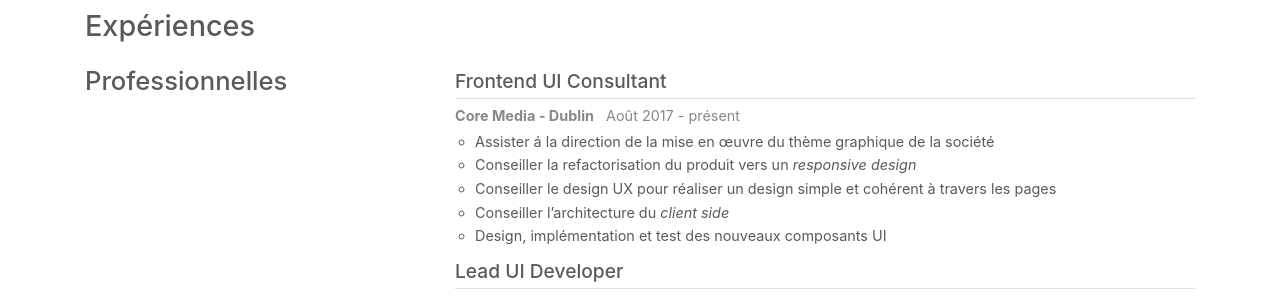
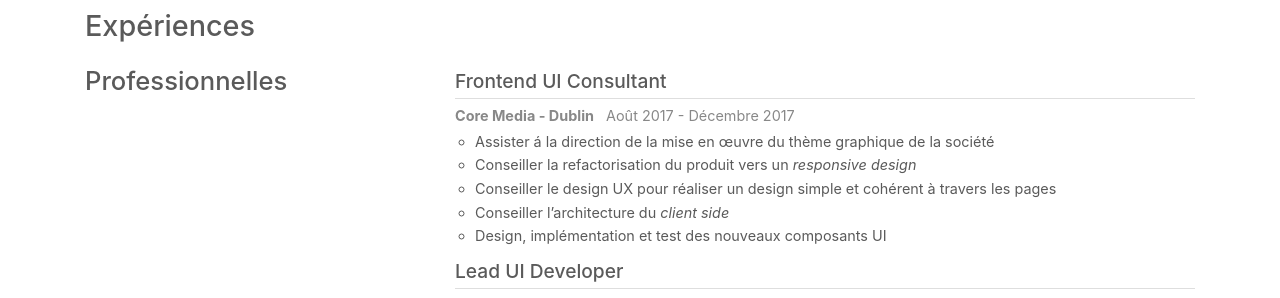
Before and after one commit to marc-ed-raffalli/marc-ed-raffalli.github.io, a Jekyll site: the page built from pages/fr/home.md, in a window 1280 px wide. Shown: the part 1048-1346 px from the top of the page. Built offline with Jekyll 4.4.1, drawn with Linux system fonts in a browser that asks for light colours; comment, search, counter and statistics services are not loaded.

Commit message:
Updated resume

```diff
--- a/_data/locales/en/about.yml
+++ b/_data/locales/en/about.yml
@@ -4,7 +4,7 @@ experience:
     - name: Professional
       positions:
         - title:  Frontend UI Consultant
-          period: Aug 2017 - actual
+          period: Aug 2017 - Dec 2017
           organization: Core Media - Dublin
           responsibilities:
             - Assist in leading the implementation of the product rebranding
--- a/_data/locales/fr/about.yml
+++ b/_data/locales/fr/about.yml
@@ -4,7 +4,7 @@ experience:
     - name: Professionnelles
       positions:
         - title:  Frontend UI Consultant
-          period: Août 2017 - présent
+          period: Août 2017 - Décembre 2017
           organization: Core Media - Dublin
           responsibilities:
             - Assister á la direction de la mise en œuvre du thème graphique de la société
```
